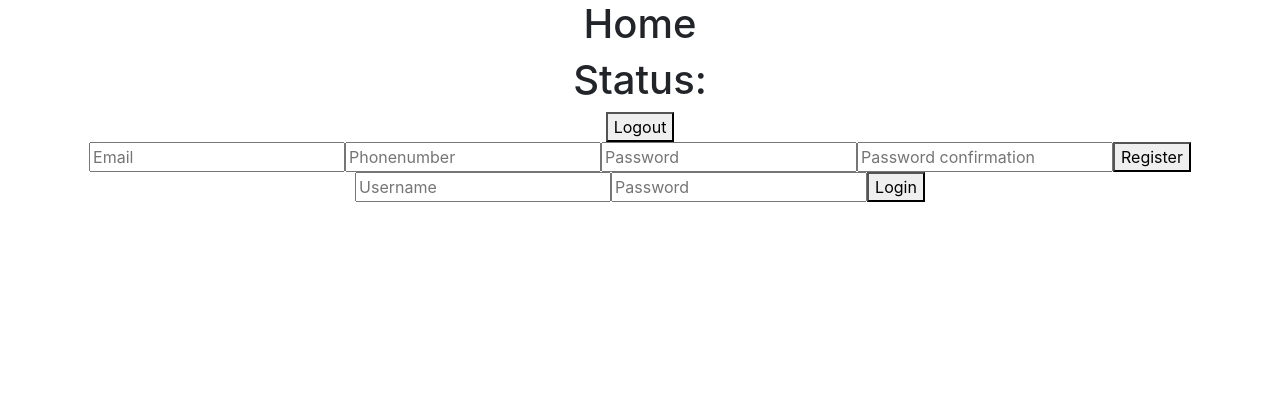
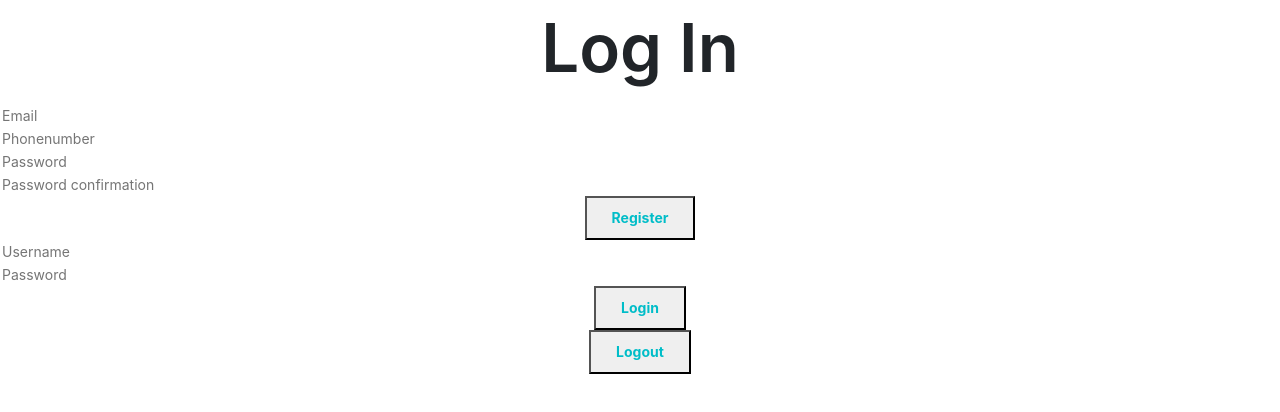
Before and after one commit to Build-Week-Water-My-Plants1/front-end, a React (Create React App) app in the folder water-my-plants/: page / in a window 1280 px wide. Shown: the top 412 px of the page. Built offline with nearby package versions, Linux system fonts and the light colour scheme.

Commit message:
more styling

```diff
--- a/water-my-plants/src/Components/Home.js
+++ b/water-my-plants/src/Components/Home.js
@@ -1,9 +1,33 @@
 import React, { Component } from "react";
 import axios from "axios";
-
+import styled from "styled-components";
 import Registration from "./Registration";
 import Login from "./Login";
 
+
+const CustomHeader = styled.h1`
+ font-size: 4.2rem;
+    font-weight: 600;
+    line-height: 6rem;
+    text-align: center;
+`
+
+const CustomButton = styled.button`
+
+    line-height: 40px;
+  display: inline-block;
+  padding: 0 25px;
+  cursor: pointer;
+  color: #00BDC8;
+  font-family: "Inter", sans-serif;
+  -webkit-transition: all 0.4s ease;
+  -o-transition: all 0.4s ease;
+  -moz-transition: all 0.4s ease;
+  transition: all 0.4s ease;
+  font-size: 14px;
+  font-weight: 700;
+
+  `
 
 export default class Home extends Component {
   constructor(props) {
@@ -32,11 +56,13 @@ export default class Home extends Component {
   render() {
     return (
       <div>
-        <h1>Home</h1>
-        <h1>Status: {this.props.loggedInStatus}</h1>
-        <button onClick={() => this.handleLogoutClick()}>Logout</button>
+        <CustomHeader>Log In</CustomHeader>
+        <h1> {this.props.loggedInStatus}</h1>
+
         <Registration handleSuccessfulAuth={this.handleSuccessfulAuth} />
+
         <Login handleSuccessfulAuth={this.handleSuccessfulAuth} />
+        <CustomButton onClick={() => this.handleLogoutClick()}>Logout</CustomButton>
       </div>
     );
   }
--- a/water-my-plants/src/Components/Login.js
+++ b/water-my-plants/src/Components/Login.js
@@ -2,15 +2,36 @@ import React, { Component } from "react";
 import axios from "axios";
 import styled from "styled-components";
 
-const Button = styled.button`
+const CustomInput = styled.input`
 
-    border-style: solid;
-    border-radius: 30px;
-    padding: 1.5rem 2.5rem;
-    font-size: 2rem;
-    cursor: pointer;
-    transition: all 0.5s ease;
-    font-family: "Inter", sans-serif;
+  display: flex;
+  justify-content: center;
+  outline: none;
+  margin: 0;
+  border: none;
+  -webkit-box-shadow: none;
+  -moz-box-shadow: none;
+  box-shadow: none;
+  width: 100%;
+  font-size: 14px;
+  font-family: "Inter", sans-serif;
+
+`
+
+const CustomButton = styled.button`
+
+    line-height: 40px;
+  display: inline-block;
+  padding: 0 25px;
+  cursor: pointer;
+  color: #00BDC8;
+  font-family: "Inter", sans-serif;
+  -webkit-transition: all 0.4s ease;
+  -o-transition: all 0.4s ease;
+  -moz-transition: all 0.4s ease;
+  transition: all 0.4s ease;
+  font-size: 14px;
+  font-weight: 700;
 
   `
 
@@ -68,7 +89,7 @@ export default class Login extends Component {
       return (
         <div>
           <form onSubmit={this.handleSubmit}>
-            <input
+            <CustomInput
               type="text"
               name="username"
               placeholder="Username"
@@ -77,7 +98,7 @@ export default class Login extends Component {
             required
           />
 
-            <input
+            <CustomInput
               type="password"
               name="password"
               placeholder="Password"
@@ -86,7 +107,7 @@ export default class Login extends Component {
             required
           />
 
-          <button type="submit">Login</button>
+          <CustomButton type="submit">Login</CustomButton>
         </form>
       </div>
     );
--- a/water-my-plants/src/Components/Registration.js
+++ b/water-my-plants/src/Components/Registration.js
@@ -2,27 +2,40 @@ import React, { Component } from "react";
 import axios from "axios";
 import styled from "styled-components";
 
-const Button = styled.button`
+const CustomButton = styled.button`
 
-    border-style: solid;
-    border-radius: 30px;
-    padding: 1.5rem 2.5rem;
-    font-size: 2rem;
-    cursor: pointer;
-    transition: all 0.5s ease;
-    font-family: "Inter", sans-serif;
+    line-height: 40px;
+  display: inline-block;
+  padding: 0 25px;
+  cursor: pointer;
+  color: #00BDC8;
+  font-family: "Inter", sans-serif;
+  -webkit-transition: all 0.4s ease;
+  -o-transition: all 0.4s ease;
+  -moz-transition: all 0.4s ease;
+  transition: all 0.4s ease;
+  font-size: 14px;
+  font-weight: 700;
 
   `
 
 
-  const CustomForm = styled.form`
 
-    background-color: transparent; /* Remove background fill */
-    text-transform: uppercase; /* Make text all uppercase */
-    border-radius: 0; /* Remove corner curve */
-    border: 2px solid #fff; /* 2px white border */
-    color: #2B3438; /* White text */
-    height: 45px; /* Increase input height */
+
+  const CustomInput = styled.input`
+  display: flex;
+  justify-content: center;
+  margin-bottom: 32px;
+  border-bottom: 1px solid #e5e5e5;
+  outline: none;
+  margin: 0;
+  border: none;
+  -webkit-box-shadow: none;
+  -moz-box-shadow: none;
+  box-shadow: none;
+  width: 100%;
+  font-size: 14px;
+  font-family: "Inter", sans-serif;
 
 `
 
@@ -80,7 +93,7 @@ export default class Registration extends Component {
     return (
       <div>
         <form onSubmit={this.handleSubmit}>
-          <input
+          <CustomInput
             type="email"
             name="email"
             placeholder="Email"
@@ -89,7 +102,7 @@ export default class Registration extends Component {
             required
           />
 
-<input
+<CustomInput
             type="phonenumber"
             name="phonenumber"
             placeholder="Phonenumber"
@@ -98,7 +111,7 @@ export default class Registration extends Component {
             required
           />
 
-          <input
+          <CustomInput
             type="password"
             name="password"
             placeholder="Password"
@@ -107,7 +120,7 @@ export default class Registration extends Component {
             required
           />
 
-          <input
+          <CustomInput
             type="password"
             name="password_confirmation"
             placeholder="Password confirmation"
@@ -116,7 +129,7 @@ export default class Registration extends Component {
             required
           />
 
-          <button type="submit">Register</button>
+          <CustomButton type="submit">Register</CustomButton>
         </form>
       </div>
     );
```
